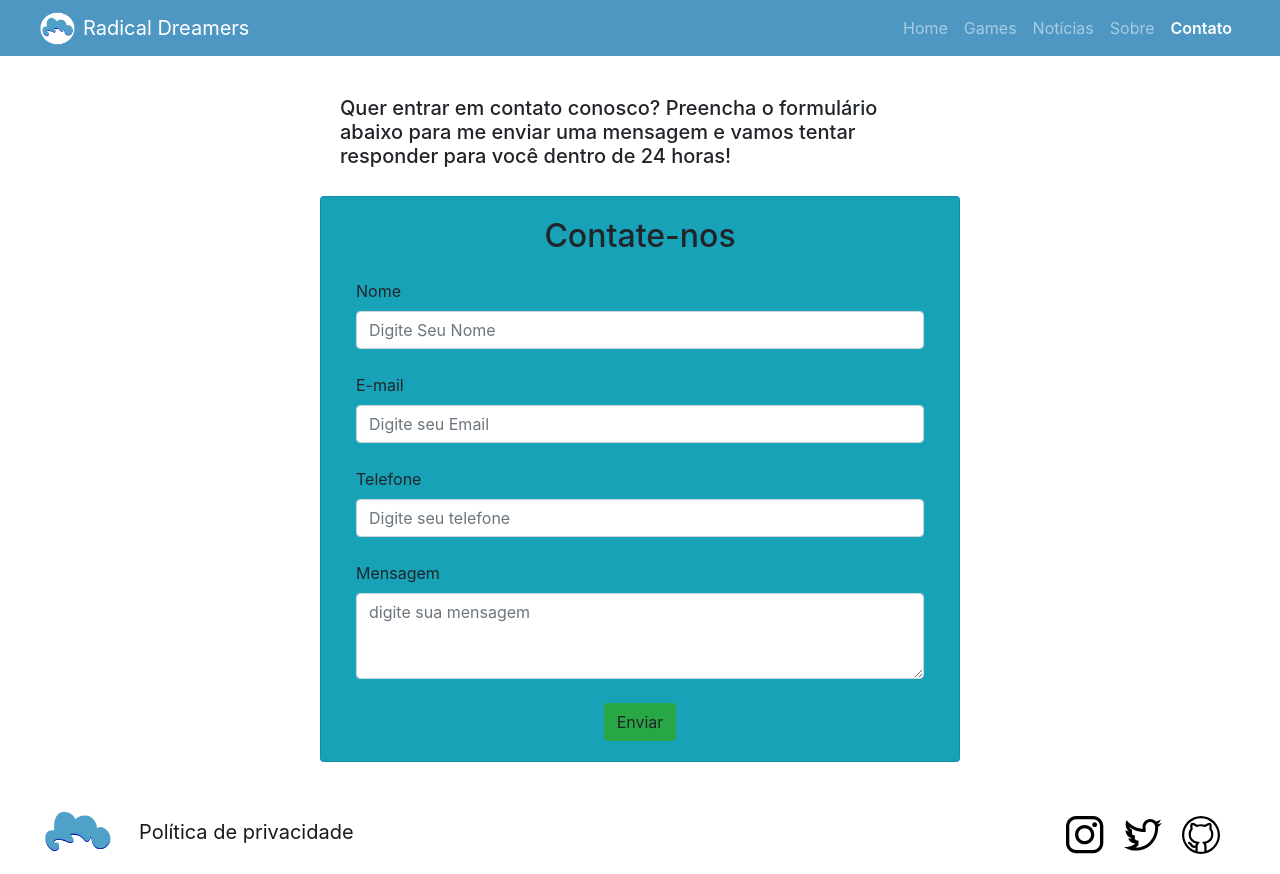
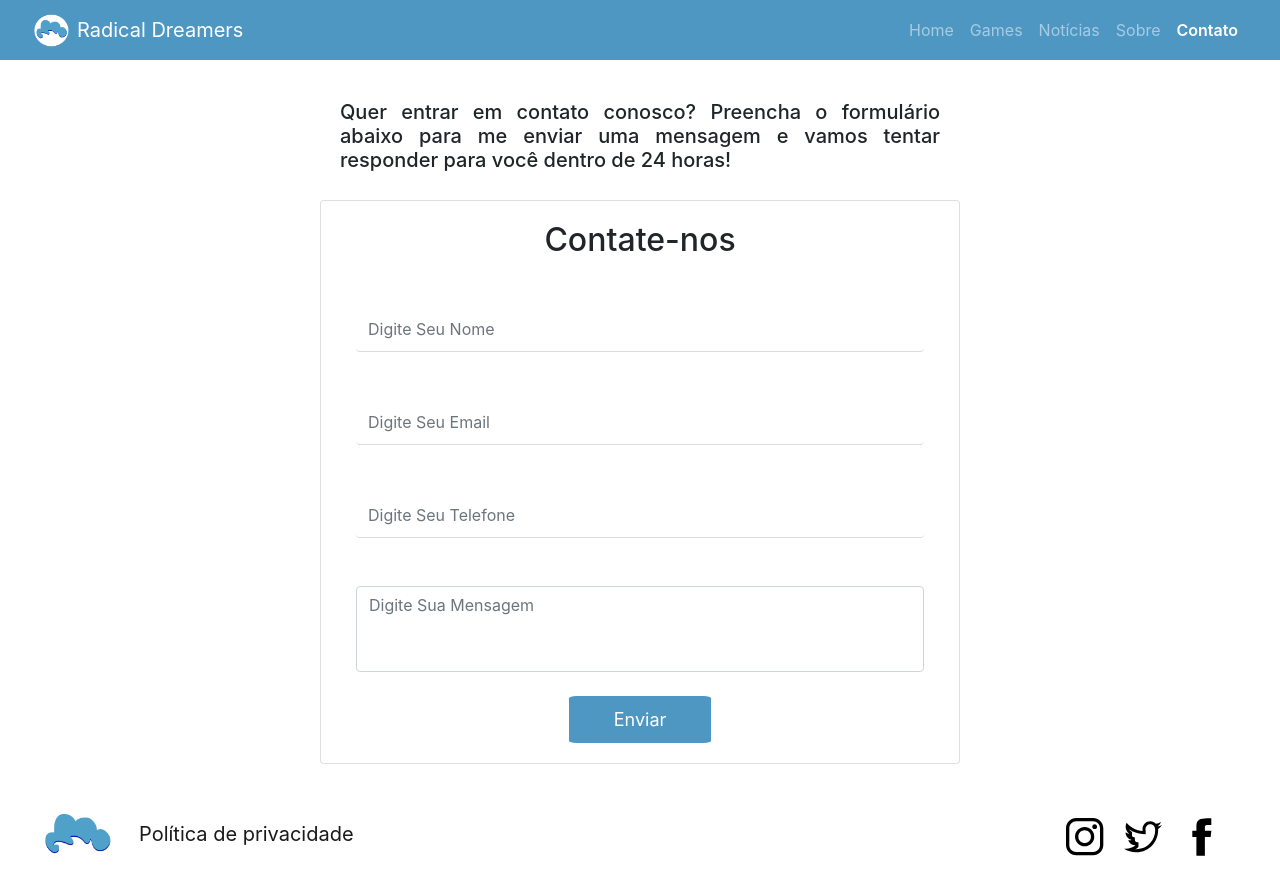
Before and after one commit to ifpi-picos/projeto-alt-f4, a Vue app: page /contato in a window 1280 px wide. Built offline with nearby package versions, Linux system fonts and the light colour scheme.

Commit message:
formulario mudou e outras alteracoes

```diff
--- a/src/template/Padrao.vue
+++ b/src/template/Padrao.vue
@@ -1,6 +1,6 @@
 <template>
   <div>
-    <b-navbar sticky="true" toggleable="lg" type="dark" variant="primary">
+    <b-navbar sticky="true" toggleable="lg" type="dark" variant="primary" id="espaco">
       <b-img src="img/logo/logo1.png" width="35" height="35" class="mr-2 ml-4"></b-img>
       <b-navbar-brand to="/home">Radical Dreamers</b-navbar-brand>
 
@@ -22,9 +22,9 @@
       </div>
 
       <div class="content-right">
-        <a href=""><img src="img/svg/insta.svg"></a>
-        <a href=""><img src="img/svg/twitter.svg"></a>
-        <a href=""><img src="img/svg/github.svg"></a>
+        <a href="https://www.instagram.com/radicaldreamersgames/"><img src="img/svg/insta.svg"></a>
+        <a href="https://twitter.com/rdg_ltda"><img src="img/svg/twitter.svg"></a>
+        <a href="https://www.facebook.com/RadicalDreamersGames"><img src="img/svg/facebook.svg"></a>
       </div>
     </footer>
   </div>
@@ -57,6 +57,11 @@ export default {
 
   .content-right img {
     width: 38px;
+    height: 38px;
     margin-right: 20px;
   }
+
+  #espaco{
+    padding: 10px;
+  }
 </style>
--- a/src/views/Contato.vue
+++ b/src/views/Contato.vue
@@ -1,6 +1,6 @@
 <template>
   <div class="conteiner">
-    <p class="h5 col-md-6 mr-auto ml-auto" id="espaco">
+    <p class="h5 col-md-6 mr-auto ml-auto text-justify" id="espaco">
       Quer entrar em contato conosco? Preencha o formulário abaixo para me
       enviar uma mensagem e vamos tentar responder para você dentro de 24 horas!
     </p>
@@ -9,13 +9,13 @@
         email
         numero de celular
         texto area -->
-
-    <b-card class="col-md-6 ml-auto mr-auto bg-info">
+    <fieldset>
+      <b-card class=" col-md-6 ml-auto mr-auto">
         <form>
           <p class="h2 text-center mb-4">Contate-nos</p>
 
           <!-- Fala o nome -->
-        <label for="nome" class="grey-text">Nome</label>
+          <label for="nome" class="grey-text"> </label>
           <input
             type="text"
             id="nome"
@@ -27,58 +27,92 @@
 
           <!-- fala o email -->
           <!-- colocar o required depois no email -->
-        <label for="email" class="grey-text">E-mail</label>
+          <label for="email" class="grey-text"></label>
           <input
             type="email"
             id="email"
             class="form-control"
-          placeholder="Digite seu Email"
+            placeholder="Digite Seu Email"
           />
 
           <br />
 
           <!-- telefone -->
-        <label for="telefone" class="grey-text">Telefone</label>
+          <label for="telefone" class="grey-text"> </label>
           <input
-          type="number"
+            type="text"
             id="telefone"
             class="form-control"
-          placeholder="Digite seu telefone"
+            placeholder="Digite Seu Telefone"
           />
 
           <br />
 
           <!-- deixe a mensagem -->
-        <label for="mensagem" class="grey-text">Mensagem</label>
+          <label for="mensagem" class="grey-text"> </label>
           <textarea
             type="text"
             id="mensagem"
             class="form-control"
             rows="3"
-          placeholder="digite sua mensagem"
+            placeholder="Digite Sua Mensagem"
           ></textarea>
 
-        <div class="text-center mt-4">
-          <!-- <button class="btn btn-outline-warning"  type="submit">Enviar</button> -->
-          <button class="btn btn bg-success">Enviar</button>
+          <div class=" text-center mt-4">
+            <button id="botao">Enviar</button>
           </div>
         </form>
       </b-card>
+    </fieldset>
   </div>
 </template>
 
 <script>
-export default {};
+export default {}
 </script>
 
 <style scoped>
-  .conteiner
-  {
+.conteiner {
   padding: 20px 0px 35px;
 }
 
-  #espaco
-  {
+#espaco {
   padding: 20px;
 }
+
+/* aki e o teste */
+
+fieldset {
+  border: none;
+}
+
+input[type='text'],
+input[type='email'] {
+  box-sizing: border-box;
+  outline: none;
+  display: block;
+
+  border: none;
+  border-bottom: 0.5px solid #ddd;
+  height: 45px;
+}
+
+textarea {
+  resize: none;
+}
+
+#botao {
+  padding: 10px 45px;
+  color: #ffffff;
+  background: #4e97c3;
+  font-size: 18px;
+  cursor: pointer;
+  transition: all 0.2s;
+  border: none;
+  border-radius: 5%;
+}
+
+#botao:hover {
+  background: #1a56ed;
+}
 </style>
--- a/src/views/Sobre.vue
+++ b/src/views/Sobre.vue
@@ -3,19 +3,19 @@
     <div class="row">
         <!-- faz com que tudo centralizado mr-auto ml auto -->
        <div class="div.col-lg-8 col-md-10 mx-3 mr-auto ml-auto">
-        <p class="h5 col-md-8 mr-auto ml-auto">
+        <p class="h5 col-md-8 mr-auto ml-auto text-justify">
           A <b>radical dreamers</b>
           é uma empresa de desenvolvimento de jogos e de soluções tecnologicas
           criativas
         </p>
 
-        <p class="h5 col-md-8 mr-auto ml-auto">
+        <p class="h5 col-md-8 mr-auto ml-auto text-justify" id="espaco">
           Nossa <b>Visão</b>
           é: ser uma empresa de economia criativa reconhecida por fazer a
           diferença no arranjo produtivo local e na vida das pessoas
         </p>
 
-        <p class="h5 col-md-8 mr-auto ml-auto">
+        <p class="h5 col-md-8 mr-auto ml-auto text-justify">
           Nossa <b>Missão</b>
           é: criar uma cultura gamer atraves de produtos de qualidade
           reconhecida, gerando valor, renda e oportunidades
@@ -31,7 +31,10 @@ export default {};
 
 <style scoped>
 .conteiner {
-  padding: 154px;
-  /* padding: 30px; */
+  padding: 142px;
+}
+
+#espaco{
+  padding: 15px;
 }
 </style>
```
Also changed, not shown: src/router/index.js (+12 -15 lines), public/img/svg/facebook.svg (added). Lines whose indentation alone changed are shown as unchanged.
